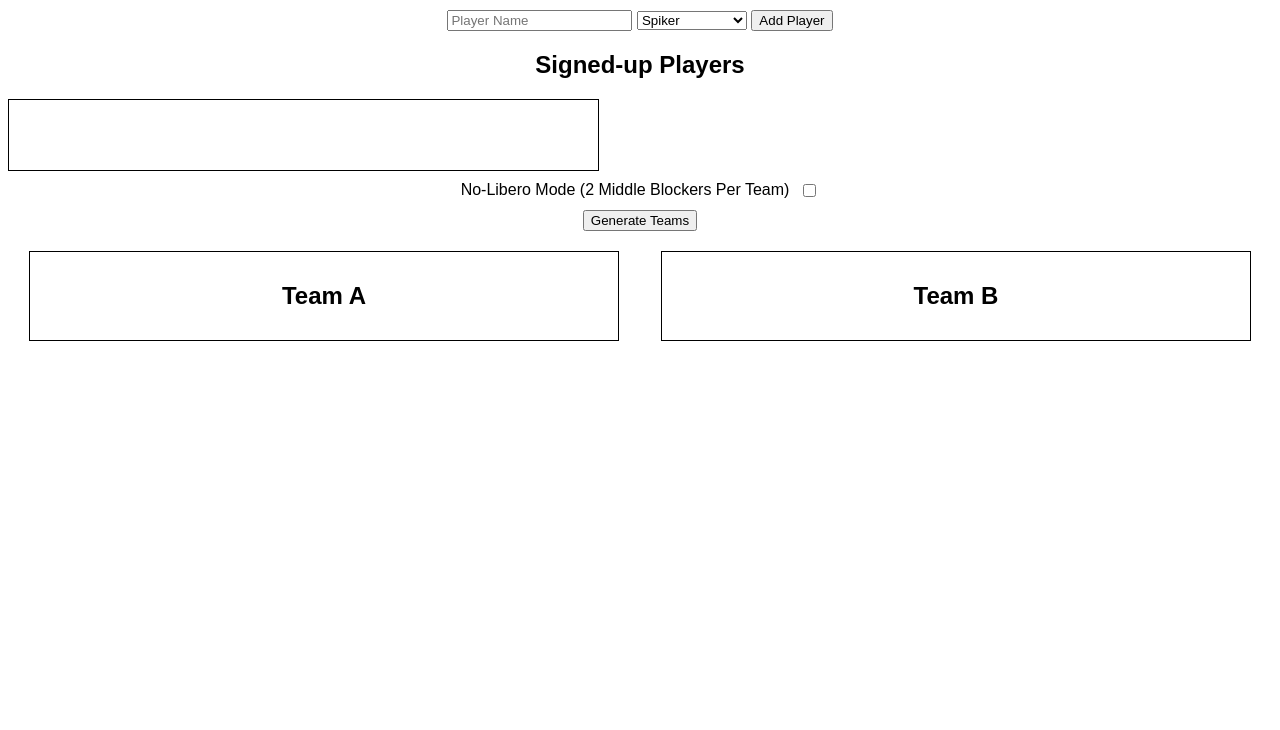
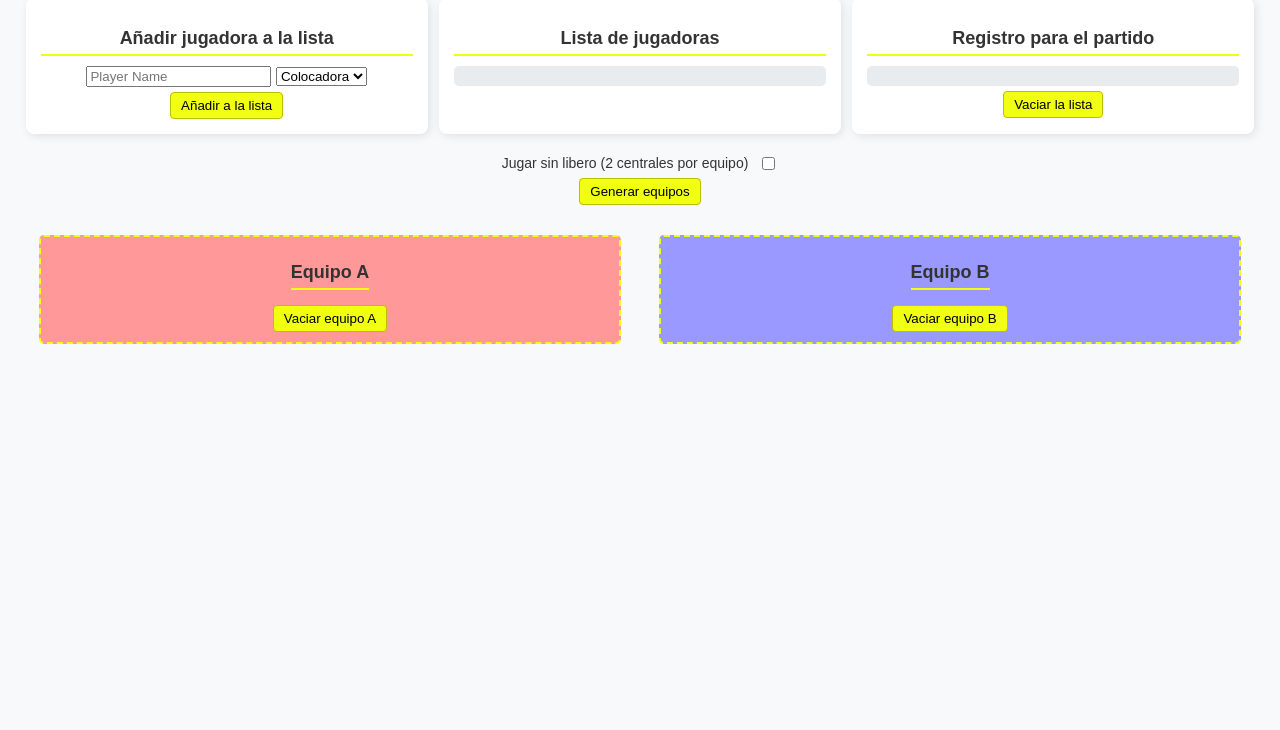
Before and after one commit to idontknoweider/volleyball-tools, a plain HTML site: page index.html in a window 1280 px wide. Shown: the part 70-800 px from the top of the page. Drawn offline with Linux system fonts and the light colour scheme.

Commit message:
Updated overlay

```diff
--- a/index.html
+++ b/index.html
@@ -3,71 +3,57 @@
 <head>
     <meta charset="UTF-8">
     <meta name="viewport" content="width=device-width, initial-scale=1.0">
-    <title>Volleyball Team Generator</title>
-    <style>
-        body {
-            font-family: Arial, sans-serif;
-            text-align: center;
-        }
-        #playersList, #teams {
-            display: flex;
-            justify-content: space-around;
-            margin-top: 20px;
-        }
-        .team, .player-list {
-            border: 1px solid #000;
-            padding: 10px;
-            width: 45%;
-            min-height: 50px;
-        }
-        .draggable {
-            cursor: grab;
-            padding: 5px;
-            margin: 5px;
-            background-color: #f2f2f2;
-            border: 1px solid #000;
-        }
-        .draggable:active {
-            cursor: grabbing;
-        }
-        .toggle-container {
-            margin: 10px;
-            display: flex;
-            justify-content: center;
-            align-items: center;
-            gap: 10px;
-        }
-    </style>
+    <title>Generador de equipos de voleibol</title>
+    <link rel="stylesheet" href="styles.css">
 </head>
 <body>
-    <h1>Volleyball Team Generator</h1>
-    <input type="text" id="playerName" placeholder="Player Name">
-    <select id="playerRole">
-        <option value="spiker">Spiker</option>
-        <option value="setter">Setter</option>
-        <option value="libero">Libero</option>
-        <option value="middle blocker">Middle Blocker</option>
-    </select>
-    <button onclick="addPlayer()">Add Player</button>
+    <h1>Generador de equipos de voleibol</h1>
 
-    <h2>Signed-up Players</h2>
-    <div id="playersList" class="player-list"></div>
+    <div class="container">
+        <div class="section">
+            <h2>Añadir jugadora a la lista</h2>
+            <input type="text" id="playerName" placeholder="Player Name">
+            <select id="playerRole">
+                <option value="colocadora">Colocadora</option>
+                <option value="libero">Libero</option>
+                <option value="central">Central</option>
+                <option value="punta">Punta</option>
+                <option value="opuesta">Opuesta</option>
+            </select>
+            <button onclick="addToPool()">Añadir a la lista</button>
+        </div>
+
+        <div class="section">
+            <h2>Lista de jugadoras</h2>
+            <div id="playerPool"></div>
+        </div>
+
+        <div class="section">
+            <h2>Registro para el partido</h2>
+            <div id="signUpList"></div>
+            <button onclick="clearSignUp()">Vaciar la lista</button>
+        </div>
+    </div>
 
     <div class="toggle-container">
-        <label for="noLiberoMode">No-Libero Mode (2 Middle Blockers Per Team)</label>
+        <label for="noLiberoMode">Jugar sin libero (2 centrales por equipo)</label>
         <input type="checkbox" id="noLiberoMode">
     </div>
 
-    <button onclick="generateTeams()">Generate Teams</button>
+    <button onclick="generateTeams()">Generar equipos</button>
 
-    <div id="teams">
-        <div class="team" id="teamA" ondrop="drop(event, 'teamA')" ondragover="allowDrop(event)">
-            <h2>Team A</h2>
+    <section class="container" id="teams">
+        <div class="team one" ondrop="drop(event, 'teamA')">
+            <h2>Equipo A</h2>
+            <div id="teamA"></div>
+            <button onclick="clearTeam('A')">Vaciar equipo A</button>
         </div>
-        <div class="team" id="teamB" ondrop="drop(event, 'teamB')" ondragover="allowDrop(event)">
-            <h2>Team B</h2>
+        <div class="team two" ondrop="drop(event, 'teamB')">
+            <h2>Equipo B</h2>
+            <div id="teamB"></div>
+            <button onclick="clearTeam('B')">Vaciar equipo B</button>
         </div>
-    </div>
+    </section>
 
     <script src="script.js"></script>
 </body>
```
